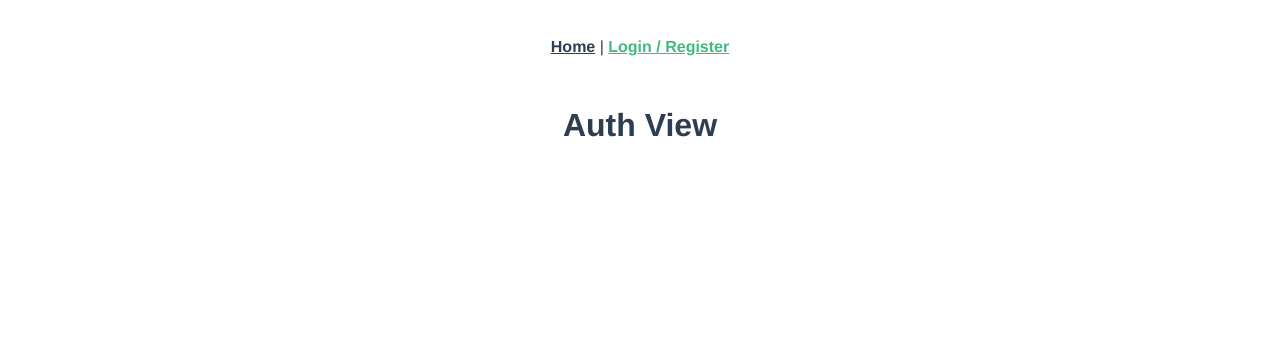
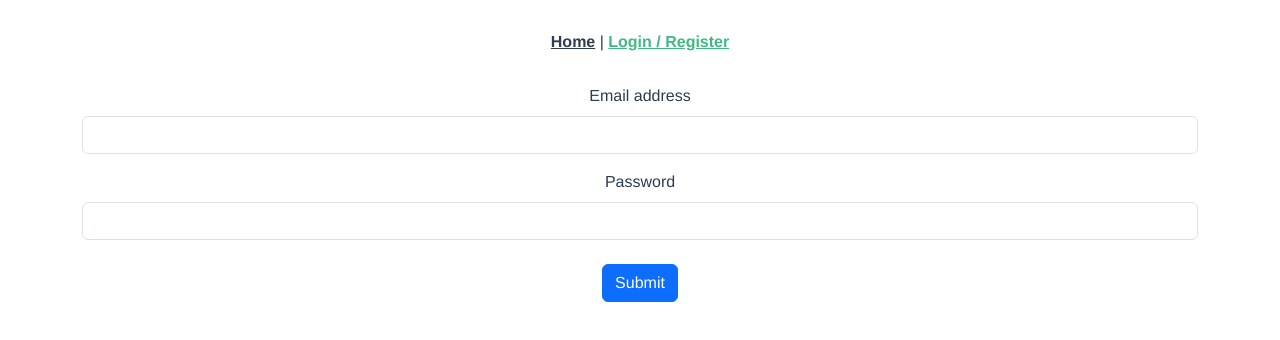
Before and after one commit to alexandrespindola/authentication_vue, a Vue app: page /auth in a window 1280 px wide. Shown: the top 340 px of the page. Built offline with nearby package versions, Linux system fonts and the light colour scheme.

Commit message:
chore: Add Bootstrap CSS and JS dependencies, update AuthView template

```diff
--- a/src/main.ts
+++ b/src/main.ts
@@ -1,5 +1,7 @@
 import { createApp } from 'vue'
 import App from './App.vue'
 import router from './router'
+import "bootstrap/dist/css/bootstrap.min.css"
+import "bootstrap"
 
 createApp(App).use(router).mount('#app')
--- /dev/null
+++ b/src/services/AuthService.ts
@@ -0,0 +1,55 @@
+import { Ref, ref } from "vue";
+
+class AuthService {
+
+  private jwt: Ref<string>;
+  private error: Ref<string>;
+
+  constructor() {
+    this.jwt = ref("");
+    this.error = ref("");
+  }
+
+  getJwt(): Ref<string> {
+    return this.jwt;
+  }
+
+  getError(): Ref<string> {
+    return this.error;
+  }
+
+  async login(email:string, password:string): Promise<boolean> {
+    try {
+      const res = await fetch(
+        'https://directus-production-ad24.up.railway.app/auth/login',
+        {
+          method: 'POST',
+          headers: {
+            'Accept': 'application/json',
+            'Content-Type': 'application/json',
+          },
+          body: JSON.stringify({
+            email: email,
+            password: password,
+          })
+        }
+      )
+
+      const response = await res.json();
+
+      if ("errors" in response) {
+        this.error.value = "Login failed";
+        return false;
+      }
+
+      this.jwt.value = response.data.access_token;
+      return true;
+
+    } catch (error) {
+      this.error.value = "Login failed";
+      return false;
+    }
+  }
+}
+
+export default AuthService;
--- a/src/views/AuthView.vue
+++ b/src/views/AuthView.vue
@@ -1,5 +1,36 @@
 <template>
-    <div>
-        <h1>Auth View</h1>
+    <div class="container">
+        <form>
+            <div class="mb-3">
+                <label for="exampleInputEmail1" class="form-label">Email address</label>
+                <input type="email" class="form-control" id="exampleInputEmail1" aria-describedby="emailHelp"
+                    v-model="email">
+            </div>
+            <div class="mb-3">
+                <label for="exampleInputPassword1" class="form-label">Password</label>
+                <input type="password" class="form-control" id="exampleInputPassword1" v-model="password">
+            </div>
+            <button type="submit" class="btn btn-primary mt-2" @click.prevent="authUser">Submit</button>
+        </form>
     </div>
 </template>
+
+<script lang="ts" setup>
+
+import { ref } from 'vue';
+import AuthService from '@/services/AuthService';
+
+let email = ref('');
+let password = ref('');
+
+const authUser = async () => {
+    const auth = new AuthService();
+    const success = await auth.login(email.value, password.value);
+    if(success) {
+        alert('Login Success!');
+    } else {
+        alert('Login Failed!');
+    }
+}
+
+</script>
```
